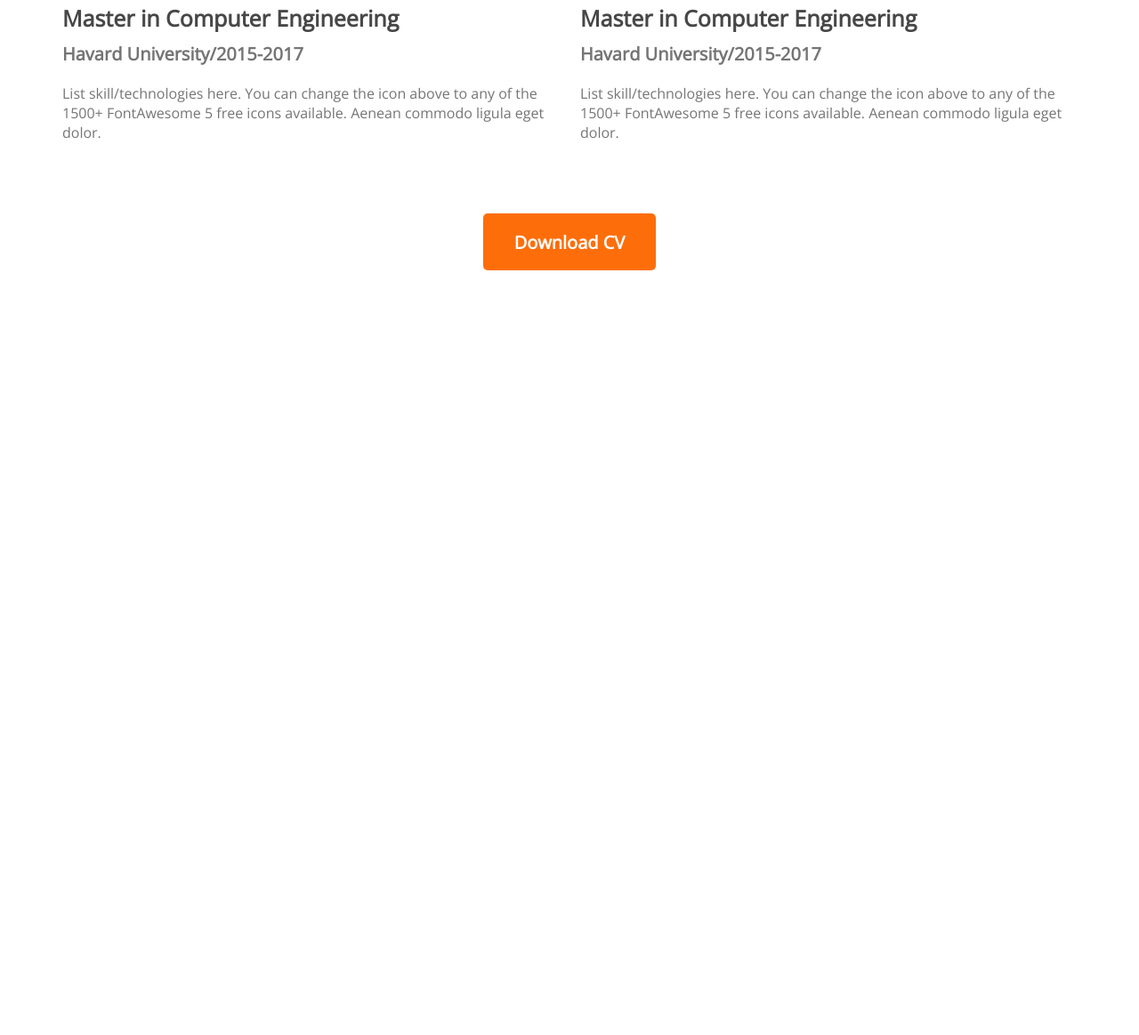
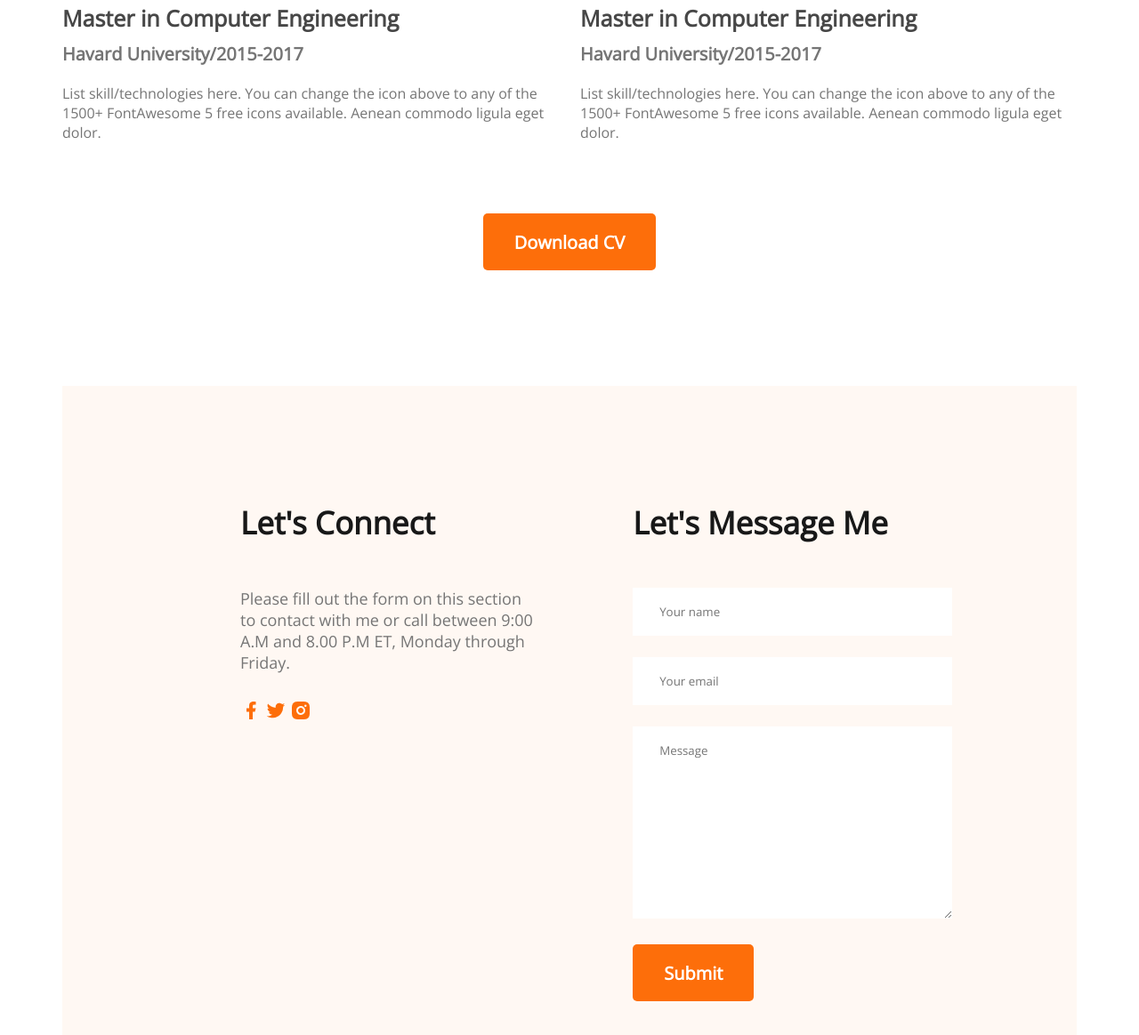
Before and after one commit to Mahmudsana06/developer-portfolio, a plain HTML site: page index.html in a window 1280 px wide. Shown: the part 2957-4121 px from the top of the page at 89% size. Before the commit the page ends 3261 px from the top, so only its background shows below. Drawn offline with nearby package versions, Linux system fonts and the light colour scheme.

Commit message:
added contact section

```diff
--- a/index.html
+++ b/index.html
@@ -127,6 +127,30 @@
             <div class="resume-button">
                 <button class="btn-primary">Download CV</button>
             </div>
+        <section class="contact">
+            <div>
+                <h3 class="section-title">Let's Connect</h3>
+                <p class="section-description">Please fill out the form on this section to contact with me or call between 9:00 A.M and 8.00 P.M ET, Monday through Friday.</p>
+                <a href="">
+                    <img src="images/icons/facebook.png" alt="">
+                </a>
+                <a href="">
+                    <img src="images/icons/twitter.png" alt="">
+                </a>
+                <a href="">
+                    <img src="images/icons/insta.png" alt="">
+                </a>
+
+            </div>
+            <div>
+                <h3 class="section-title">Let's Message Me</h3>
+                <form action="">
+                    <input type="text" name="" id="" placeholder="Your name">
+                    <input type="email" name="" id="" placeholder="Your email">
+                    <textarea name="" id="" cols="30" rows="10" placeholder="Message"></textarea>
+                    <button class="btn-primary" type="submit" value="submit">Submit</button>
+                </form>
+            </div>
         </section>
     </main>
     <footer></footer>
--- a/styles/porfolio.css
+++ b/styles/porfolio.css
@@ -195,3 +195,23 @@ section {
     margin-top: 50px;
     text-align: center;
 }
+
+/* contact */
+.contact{
+    display: flex;
+    gap: 110px;
+    background: #FFF8F3;
+    padding: 130px 200px;
+}
+.contact .section-title{
+    text-align: left;
+}
+.contact input[type="text"],input[type="email"],textarea{
+    margin-bottom: 24px;
+    border: 0;
+    width: 100%;
+    padding: 18px 30px;
+}
+.contact a{
+    text-decoration: none;
+}
```
